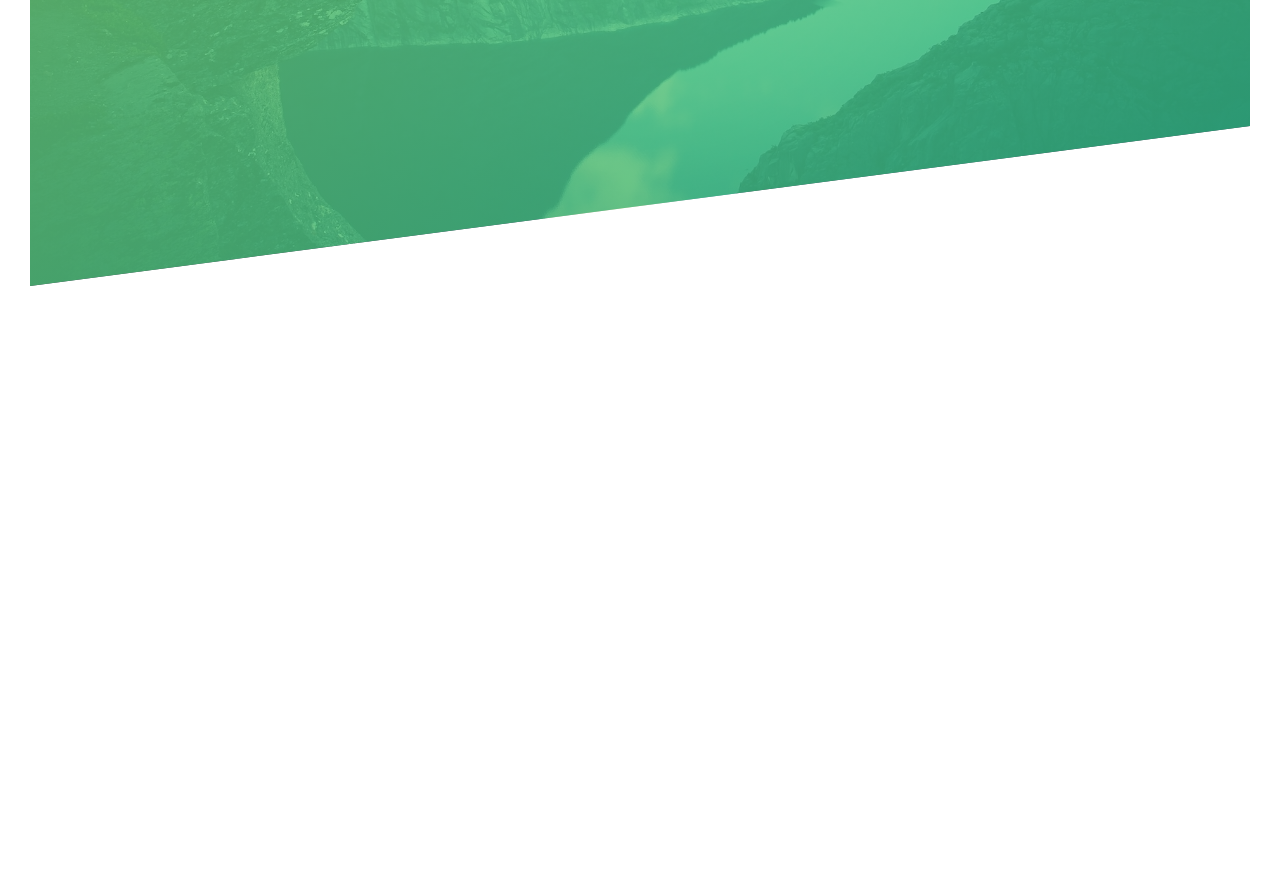
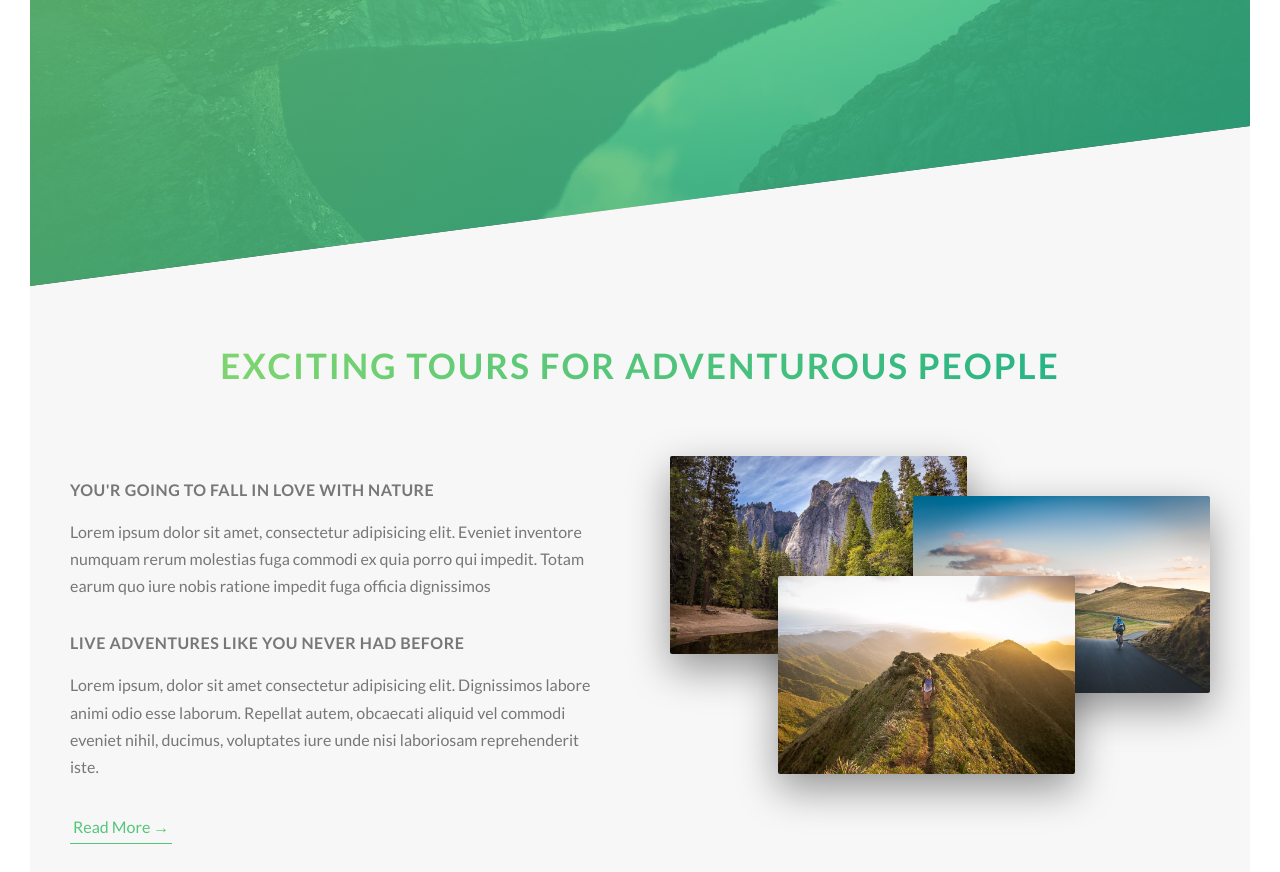
Before and after one commit to Mahdisamiee/natour, a website: page index.html in a window 1280 px wide. Shown: the part 504-1376 px from the top of the page. Before the commit the page ends 820 px from the top, so only its background shows below. Drawn offline with Linux system fonts and the light colour scheme.

Commit message:
create about-section

```diff
--- a/index.html
+++ b/index.html
@@ -32,5 +32,43 @@
       </div>
     </header>
 
+    <main>
+      <section class="section-about">
+        <div class="u-center-text u-margin-bottom-big">
+          <h2 class="heading-secondary">
+            Exciting tours for adventurous people
+          </h2>
+        </div>
+        <div class="row">
+          <div class="col-1-of-2">
+            <h3 class="heading-tertiary u-margin-bottom-small">
+              you'r going to fall in love with nature
+            </h3>
+            <p class="paragraph">
+              Lorem ipsum dolor sit amet, consectetur adipisicing elit. Eveniet inventore numquam rerum molestias fuga commodi ex quia porro qui impedit. Totam earum quo iure nobis ratione impedit fuga officia dignissimos
+            </p>
+
+            <h3 class="heading-tertiary u-margin-bottom-small">
+             live adventures like you never had before
+            </h3>
+            <p class="paragraph">
+              Lorem ipsum, dolor sit amet consectetur adipisicing elit. Dignissimos labore animi odio esse laborum. Repellat autem, obcaecati aliquid vel commodi eveniet nihil, ducimus, voluptates iure unde nisi laboriosam reprehenderit iste.
+            </p>
+
+            <a href="" class="btn-text">Read More &rarr;</a>
+          </div>
+          <div class="col-1-of-2">
+            <div class="composition">
+              <img src="./img/nat-1-large.jpg" alt="picture 1" class="composition__photo composition__photo--p1">
+              <img src="./img/nat-2-large.jpg" alt="picture 2" class="composition__photo composition__photo--p2">
+              <img src="./img/nat-3-large.jpg" alt="picture 3" class="composition__photo composition__photo--p3">
+            </div>
+          </div>
+        </div>
+      </section>
+    </main>
+
+
+
   </body>
 </html>
--- a/sass/abstracts/_variables.scss
+++ b/sass/abstracts/_variables.scss
@@ -2,12 +2,17 @@
 $color-primary: #55c57a;
 $color-primary-light: #7ed56f;
 $color-primary-dark: #28b485;
+
+$color-grey-light-1 : #f7f7f7;
 
 $color-grey-dark: #777;
 $color-white: #fff;
 $color-black: #000;
 
 
+//FONT
+$default-font-size: 1.6rem;
+
 // GRID
 $grid-width: 114rem;
 $gutter-vertical: 8rem;
--- a/sass/base/_typography.scss
+++ b/sass/base/_typography.scss
@@ -32,3 +32,39 @@ body {
     animation-timing-function: ease-out;
   }
 }
+
+.heading-secondary {
+  font-size: 3.5rem;
+  text-transform: uppercase;
+  font-weight: 700;
+  display: inline-block;
+  background-image: linear-gradient(
+    to right,
+    $color-primary-light,
+    $color-primary-dark
+  );
+  -webkit-background-clip: text;
+  color: transparent;
+  letter-spacing: 0.2rem;
+  transition: all 0.2s;
+
+  &:hover {
+    transform: skewY(2deg) skew(15deg) scale(1.1);
+    text-shadow: 0.5rem 1rem 2rem rgba($color-black, 0.2);
+  }
+}
+
+.heading-tertiary {
+  font-size: 1.6rem;
+  font-weight: 700;
+  text-transform: uppercase;
+  letter-spacing: 0.05rem;
+}
+
+.paragraph {
+  font-size: 1.6rem;
+
+  &:not(:last-child) {
+    margin-bottom: 3rem;
+  }
+}
--- a/sass/base/_utilities.scss
+++ b/sass/base/_utilities.scss
@@ -0,0 +1,13 @@
+.u-center-text {
+  text-align: center;
+}
+
+.u-margin-bottom-small {
+  margin-bottom: 1.5rem;
+}
+.u-margin-bottom-medium {
+  margin-bottom: 4rem;
+}
+.u-margin-bottom-big {
+  margin-bottom: 8rem;
+}
--- a/sass/components/_button.scss
+++ b/sass/components/_button.scss
@@ -51,3 +51,27 @@
     animation-fill-mode: backwards;
   }
 }
+
+.btn-text {
+  &:link,
+  &:visited {
+    font-size: $default-font-size;
+    color: $color-primary;
+    text-decoration: none;
+    display: inline-block;
+    border-bottom: 1px solid $color-primary;
+    padding: 3px;
+    transition: all 0.2s;
+  }
+
+  &:hover {
+    background-color: $color-primary;
+    color: $color-white;
+    box-shadow: 0 1rem 2rem rgba($color-black, 0.2);
+    transform: translateY(-2px);
+  }
+  &:active {
+    box-shadow: 0 0.5rem 1rem rgba($color-black, 0.2);
+    transform: translateY(0);
+  }
+}
--- /dev/null
+++ b/sass/components/_composition.scss
@@ -0,0 +1,37 @@
+.composition {
+  position: relative;
+  &__photo {
+    width: 55%;
+    box-shadow: 0 1.5rem 4rem rgba($color-black, 0.4);
+    border-radius: 2px;
+    position: absolute;
+    transition: all 0.2s;
+    z-index: 10;
+    outline-offset: 2rem;
+
+    &--p1 {
+      top: -2rem;
+      left: 0;
+    }
+
+    &--p2 {
+      top: 2rem;
+      right: 0;
+    }
+
+    &--p3 {
+      top: 10rem;
+      left: 20%;
+    }
+
+    &:hover {
+      outline: 1.5rem solid $color-primary;
+      transform: scale(1.05) translateY(-0.5rem);
+      box-shadow: 0 2.5rem 4rem rgba($color-black, 0.5);
+      z-index: 20;
+    }
+  }
+  &:hover &__photo:not(:hover) {
+    transform: scale(0.95);
+  }
+}
--- a/sass/layout/_grid.scss
+++ b/sass/layout/_grid.scss
@@ -1,6 +1,5 @@
 .row {
   max-width: $grid-width;
-  background-color: #eee;
   margin: 0 auto;
 
   &:not(:last-child) {
@@ -10,8 +9,6 @@
   @include clearfix;
 
   [class^="col-"] {
-    background-color: orangered;
-    color: $color-white;
     float: left;
 
     &:not(:last-child) {
@@ -33,9 +30,13 @@
     width: calc((100% - 3 * #{$gutter-horizontal}) / 4);
   }
   .col-2-of-4 {
-    width: calc(2*((100% - 3 * #{$gutter-horizontal}) / 4) + #{$gutter-horizontal});
+    width: calc(
+      2 * ((100% - 3 * #{$gutter-horizontal}) / 4) + #{$gutter-horizontal}
+    );
   }
   .col-3-of-4 {
-    width: calc(3*((100% - 3 * #{$gutter-horizontal}) / 4) + 2 * #{$gutter-horizontal});
+    width: calc(
+      3 * ((100% - 3 * #{$gutter-horizontal}) / 4) + 2 * #{$gutter-horizontal}
+    );
   }
 }
--- a/sass/main.scss
+++ b/sass/main.scss
@@ -8,6 +8,7 @@
 @import "base/utilities";
 
 @import "components/button";
+@import "components/composition";
 
 @import "layout/grid";
 @import "layout/header";
--- a/sass/pages/_home.scss
+++ b/sass/pages/_home.scss
@@ -0,0 +1,5 @@
+.section-about{
+    background-color: $color-grey-light-1;
+    padding: 25rem 0;
+    margin-top: -20rem;
+}
```
Also changed, not shown: css/main.css, 1 other file. Lines whose indentation alone changed are shown as unchanged.
